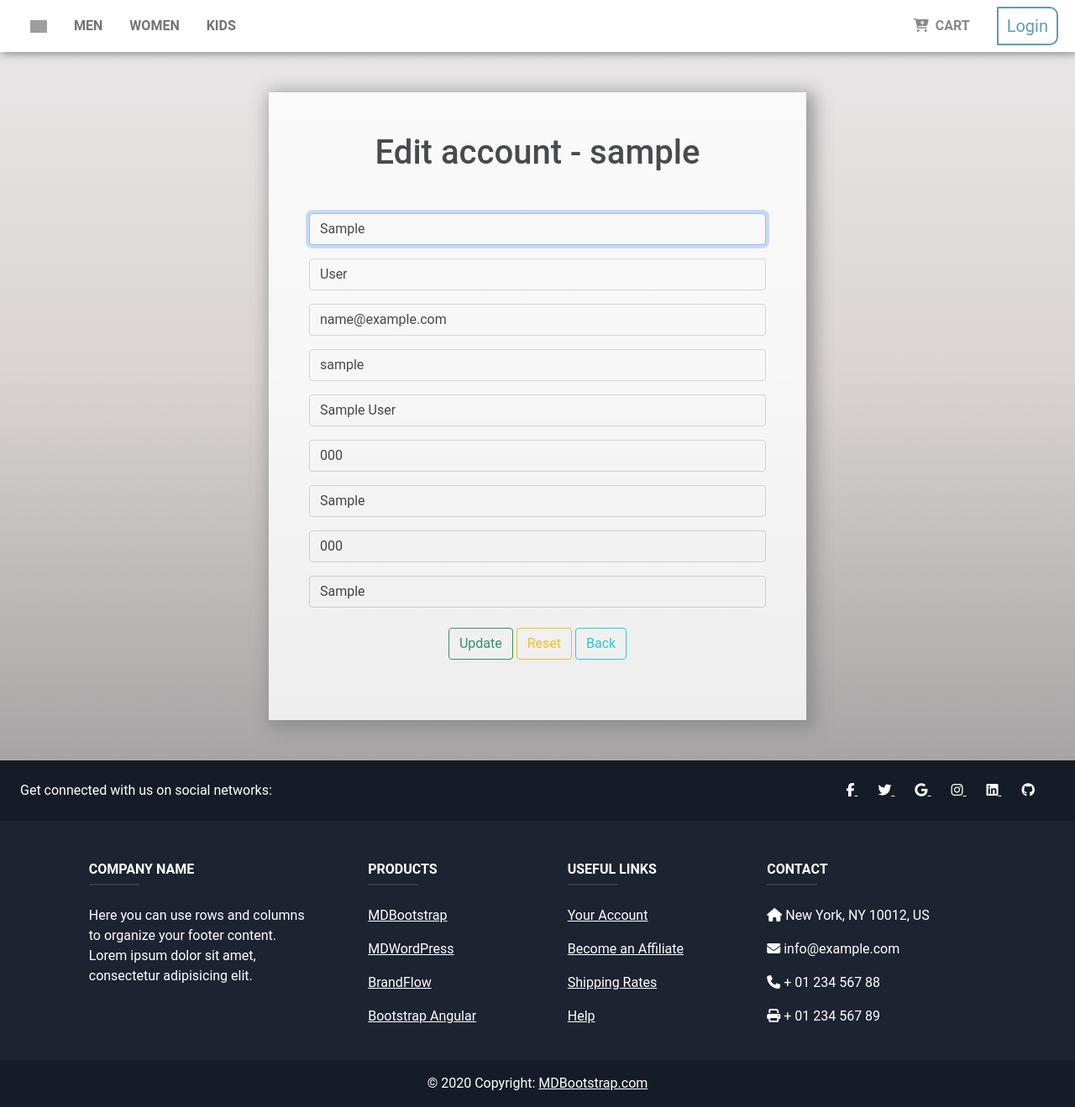
After one commit to mdankovic2541/MDShop, a Django app: page /edit_account/1 in a window 1280 px wide. The commit adds this page. Shown: the whole page at 84% size. Run offline with Django 4.2, Linux system fonts and the light colour scheme; tables that the repository leaves empty hold one stand-in row (values such as "Sample post"); parts of the project's set-up code (start-up, migrations or seed data) failed here and were passed over; some libraries are stand-ins or nearby versions; grey boxes are pictures that could not be loaded.

Commit message:
Add users admin panel, product detail view

```diff
--- a/account/forms.py
+++ b/account/forms.py
@@ -49,3 +49,29 @@ class UserPasswordResetForm(PasswordResetForm):
 		super(UserPasswordResetForm, self).__init__(*args, **kwargs)
 
 	email = forms.EmailField(label='', widget=forms.EmailInput(attrs={'name': 'email', 'class':'form-control form-control-lg', 'placeholder':'Electronic mail', 'autofocus':'true'}))
+
+
+class EditAccountForm(forms.ModelForm):
+	class Meta:
+		model = Account
+		fields = ['first_name', 'last_name', 'email', 'username','street_name','street_number','city','postal_code','country']
+
+	def save(self, commit=True):
+		account = self.instance
+		account.first_name = self.cleaned_data['first_name']
+		account.last_name = self.cleaned_data['last_name']
+		account.email = self.cleaned_data['email']
+		account.username = self.cleaned_data['username']
+		account.street_name = self.cleaned_data['street_name']
+		account.street_number = self.cleaned_data['street_number']
+		account.city = self.cleaned_data['city']
+		account.postal_code = self.cleaned_data['postal_code']
+		account.country = self.cleaned_data['country']
+
+
+        # if self.cleaned_data['image']:
+        #     account.image = self.cleaned_data['image']
+
+		if commit:
+			account.save()
+		return account
--- /dev/null
+++ b/account/templates/account/editAccount.html
@@ -0,0 +1,59 @@
+{% extends 'main/base.html' %}
+{% block content %}
+
+<body id="postDetail" class="unselectable">
+    <div class="col-12 col-sm-9 col-lg-6 col-xl-6 mx-auto my-5">
+        <div class="card-login-register p-5">
+            <h1 class="text-center mb-5 neon-h1">Edit account - {{ account.username }}</h1>
+            <form method="post" class="w-100 ">
+                {% csrf_token %}
+                <div class="form-outline my-3">
+                    <input class="form-control" type="text" name="first_name" id="id_first_name" placeholder="First name" maxlength="50" value="{{form.initial.first_name}}" required autofocus>
+                </div>
+                <div class="form-outline my-3">
+                    <input class="form-control" type="text" name="last_name" id="id_last_name" placeholder="Last na" maxlength="80" value="{{form.initial.last_name}}" required>
+                </div>
+                <div class="form-outline my-3">
+                    <input class="form-control" type="text" name="email" id="id_email" placeholder="Email" maxlength="80" value="{{form.initial.email}}" required>
+                </div>
+                <div class="form-outline my-3">
+                    <input class="form-control"  type="text" name="username" id="id_username" placeholder="Username" maxlength="80" value="{{form.initial.username}}" required>
+                </div>
+                <div class="form-outline my-3">
+                    <input class="form-control" type="text" name="street_name" id="id_street_name" placeholder="Street name" maxlength="80" value="{{form.initial.street_name}}" required>
+                </div>
+                <div class="form-outline my-3">
+                    <input class="form-control" type="text" name="street_number" id="id_street_number" placeholder="Street number" maxlength="80" value="{{form.initial.street_number}}" required>
+                </div>
+                <div class="form-outline my-3">
+                    <input class="form-control" type="text" name="city" id="id_city" placeholder="City" maxlength="80" value="{{form.initial.city}}" required>
+                </div>
+                <div class="form-outline my-3">
+                    <input class="form-control" type="text" name="postal_code" id="id_postal_code" placeholder="Postal code" maxlength="80" value="{{form.initial.postal_code}}" required>
+                </div>
+                <div class="form-outline my-3">
+                    <input class="form-control" type="text" name="country" id="id_country" placeholder="Country" maxlength="80" value="{{form.initial.country}}" required>
+                </div>
+
+                <div class="form-outline my-4 text-center">
+                    <button class="btn btn-outline-success" type="submit">Update</button>
+                    <button class="btn btn-outline-warning" type="reset">Reset</button>
+                    <a href="{% url 'main:users'%}" class="btn btn-outline-info">Back</a>
+                </div>
+                {% for field in form %}
+                <p>
+                    {% for error in field.errors %}
+                <p style="color: red">{{ error }}</p>
+                {% endfor %}
+                </p>
+                {% endfor %}
+                {% if form.non_field_errors %}
+                <div style="color: red">
+                    <p>{{form.non_field_errors}}</p>
+                </div>
+                {% endif %}
+            </form>
+        </div>
+    </div>
+</body>
+{% endblock content %}
--- a/account/urls.py
+++ b/account/urls.py
@@ -1,6 +1,8 @@
 from django.urls import path
 from django.urls.base import reverse_lazy
 from .views import (
+    deleteAccountView,
+    editAccountView,
     registerView,
     loginView,
     logoutView,
@@ -12,4 +14,6 @@ urlpatterns = [
     path('register', registerView, name='register'),
     path('login', loginView, name='login'),
     path('logout', logoutView, name='logout'),
+    path('edit_account/<int:accountId>',editAccountView, name='editAccount'),
+    path('delete_account/<int:accountId>',deleteAccountView, name='deleteAccount'),
 ]
--- a/account/views.py
+++ b/account/views.py
@@ -1,7 +1,10 @@
 from django.http import HttpResponseRedirect
-from django.shortcuts import render, redirect
+from django.shortcuts import render, redirect,get_object_or_404
 from django.contrib.auth import login, authenticate, logout
-from .forms import RegistrationForm, LoginForm
+from django.http import HttpResponse
+
+from .models import Account
+from .forms import EditAccountForm, RegistrationForm, LoginForm
 
 
 # @isAlreadyAuthenticated
@@ -58,3 +61,47 @@ def loginView(request):
 def logoutView(request):
 	logout(request)
 	return redirect('main:index')
+
+
+def editAccountView(request,accountId):
+    context = {}
+    account = get_object_or_404(Account, id=accountId)
+    if request.POST:
+        form = EditAccountForm(request.POST or None, instance=account)
+        if form.is_valid():
+            obj = form.save(commit=False)
+            obj.save()
+            context['success_message'] = 'Product updated!'
+            product = obj
+    form = EditAccountForm(
+        initial = {
+            'first_name' : account.first_name ,
+			'last_name': account.last_name,
+			'email': account.email,
+			'username': account.username,
+			'street_name':account.street_name,
+			'street_number':account.street_number,
+			'city':account.city,
+			'postal_code':account.postal_code,
+			'country':account.country
+        }
+    )
+    context = {
+        'form': form,
+        'account': account,
+    }
+    return render(request, 'account/editAccount.html', context)
+
+
+def deleteAccountView(request,accountId):
+    try:
+        account = get_object_or_404(Account, id=accountId)
+        if not request.user.is_superuser:
+            return redirect('main:index')
+    except Account.DoesNotExist:
+        return HttpResponse("Account not found",status = 404)
+    except Exception:
+        return HttpResponse("Internal Error",status= 500)
+    account.delete()
+
+    return redirect('main:users')
--- a/main/admin.py
+++ b/main/admin.py
@@ -1,7 +1,6 @@
-from atexit import register
 from django.contrib import admin
 from .models import Product
-
 # Register your models here.
 
 admin.site.register(Product)
+#admin.site.register(Comment)
--- a/main/forms.py
+++ b/main/forms.py
@@ -13,6 +13,7 @@ class CreateProductForm(forms.ModelForm):
               'size',
               'price',
               'flag'
+
             ]
         widgets = {
             'title': forms.TextInput(attrs={
@@ -89,6 +90,7 @@ class CreateProductForm(forms.ModelForm):
                     'required': True
                     }),
 
+
         }
 
 
--- a/main/templates/main/includes/footer.html
+++ b/main/templates/main/includes/footer.html
@@ -8,7 +8,7 @@
       <!-- Section: Social media -->
       <section
                class="d-flex justify-content-between p-4"
-               style="background-color: #a4b478"
+               style="background-color: #00000033"
                >
         <!-- Left -->
         <div class="me-5">
@@ -131,7 +131,7 @@
       <!-- Copyright -->
       <div
            class="text-center p-3"
-           style="background-color: rgba(0, 0, 0, 0.2)"
+           style="background-color: #00000033"
            >
         © 2020 Copyright:
         <a class="text-white" href="https://mdbootstrap.com/"
--- a/main/templates/main/includes/navbar.html
+++ b/main/templates/main/includes/navbar.html
@@ -48,7 +48,7 @@
 
                 <div class="dropdown me-4">
                     <a class="btn btn-white dropdown-toggle {% if request.user.is_superuser %}text-danger {% else %}text-muted {% endif %}" href="#" role="button" id="dropdownMenuLink" data-bs-toggle="dropdown" aria-expanded="false">
-                       <b> {{ request.user.first_name}}</b>
+                       <b> {{ request.user.username}}</b>
                     </a>
 
                     <ul class="dropdown-menu dropdown-menu-end bg-white" aria-labelledby="dropdownMenuLink">
--- a/main/templates/main/products.html
+++ b/main/templates/main/products.html
@@ -1,6 +1,6 @@
 {% extends 'main/base.html' %}
 {% block title %}
-MDShop
+Products
 {% endblock%}
 
 {% block content %}
--- a/main/templates/main/users.html
+++ b/main/templates/main/users.html
@@ -1,6 +1,6 @@
 {% extends 'main/base.html' %}
 {% block title %}
-MDShop
+Users
 {% endblock%}
 
 {% block content %}
@@ -39,8 +39,8 @@ MDShop
             <td>{{ account.street_number}}</td>
             <td>{{ account.postal_code}}</td>
             <td>{{ account.is_superuser}}</td>
-            <td><a href="" class="btnCardLeft">Edit</a>
-                <a href="" class="btnCardRight">Delete</a>
+            <td><a href="{% url 'account:editAccount' account.id %}" class="btnCardLeft">Edit</a>
+                <a href="{% url 'account:deleteAccount' account.id %}" class="btnCardRight">Delete</a>
                 </td>
 
           </tr>
--- a/static/css/style.css
+++ b/static/css/style.css
@@ -118,3 +118,27 @@ li a:hover, .link-grayish:hover{
 
 
  }
+
+ .hero {
+   min-height: 50vh;
+   background: #000 url(https://wallpaperaccess.com/full/1098467.jpg) center center no-repeat;
+   background-size: cover;
+   position: relative;
+}
+
+.hero:before {
+   content: "";
+   position: absolute;
+   top: 0;
+   right: 0;
+   bottom: 0;
+   left: 0;
+   background: linear-gradient(to top, rgba(0, 0, 0, 0.8) 0%, rgba(0, 0, 0, 0) 100%);
+}
+
+.hero-content {
+   position: absolute;
+   bottom: 15px;
+   color: #fff;
+
+}
```
Also changed, not shown: main/models.py (+11 -0 lines), main/templates/main/index.html (+12 -24 lines), main/templates/main/productDetail.html (+112 -2 lines), main/views.py (+9 -0 lines).
